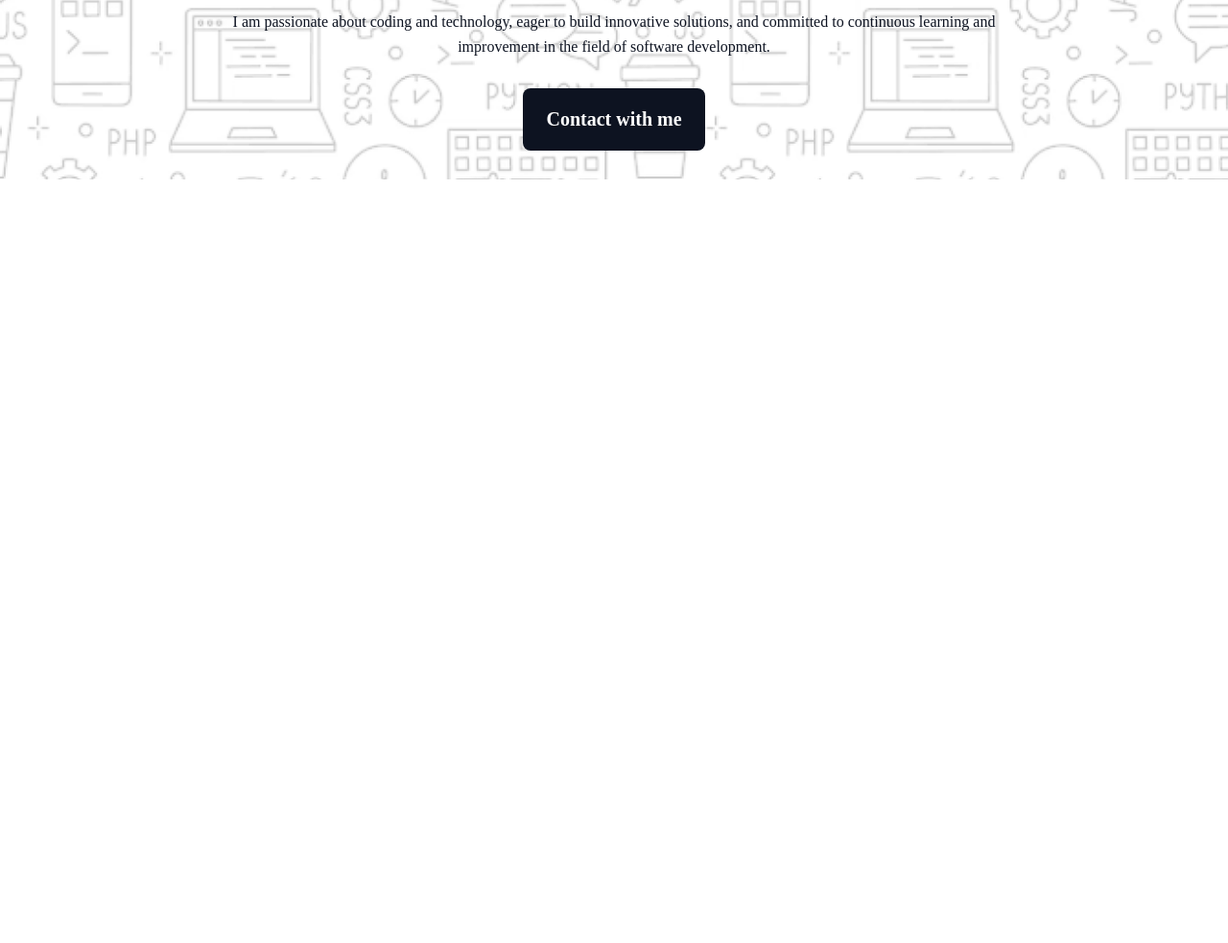
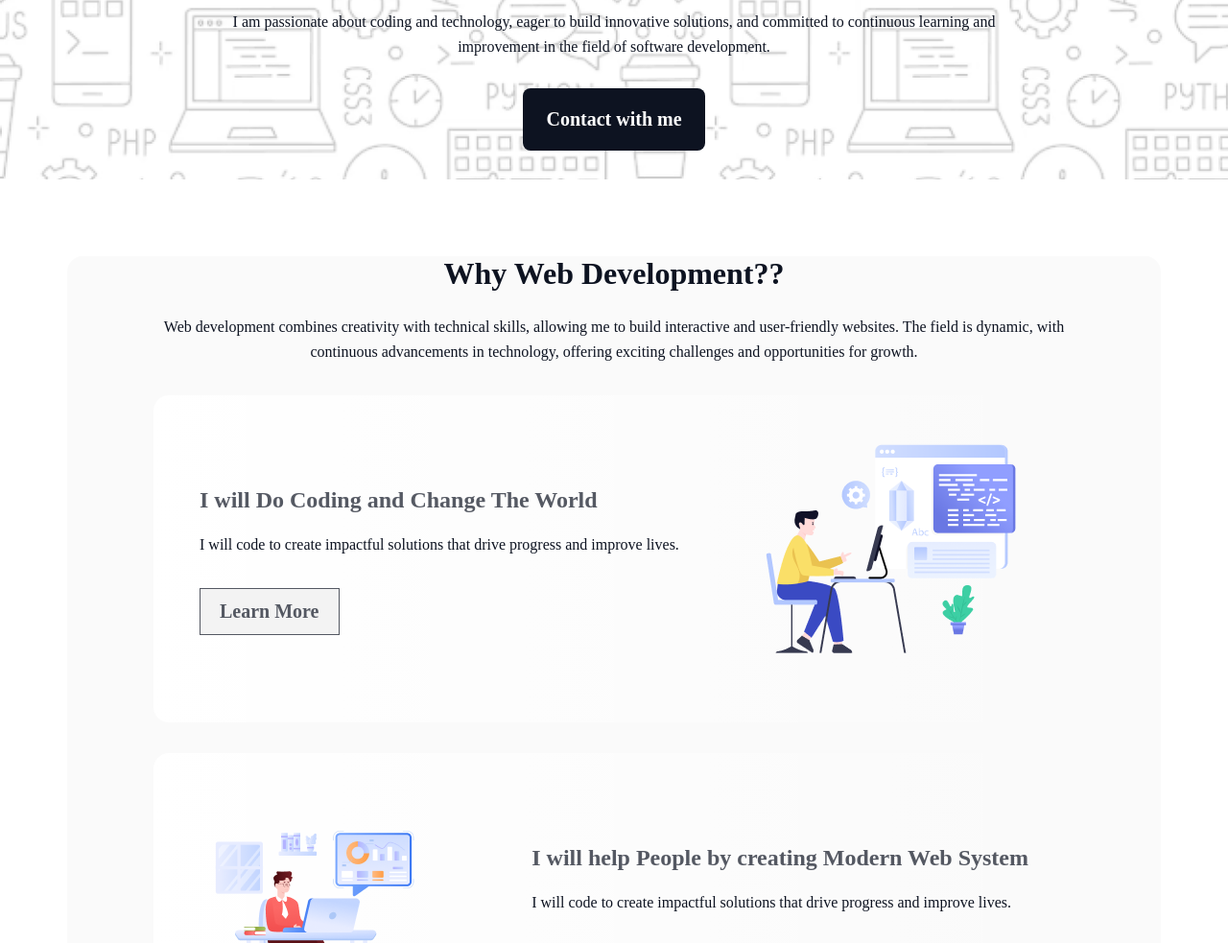
Before and after one commit to shohrab11/B10A1-Challenge-Begins, a plain HTML site: page index.html in a window 1280 px wide. Shown: the part 604-1587 px from the top of the page at 96% size. Before the commit the page ends 800 px from the top, so only its background shows below. Drawn offline with Linux system fonts and the light colour scheme; a web font is replaced by a local one.

Commit message:
Wev development section is completed

```diff
--- a/index.html
+++ b/index.html
@@ -18,14 +18,53 @@
             <button class="nav-btn">Download Resume</button>
         </nav>
         <!-- navbar end here   -->
-         <!-- Hero section start here   -->
+        <!-- Hero section start here   -->
          <section class="hero-section">
             <img src="images/Group.png" alt="">
             <h1 class="hero-title">"In the near future, I hope to become a Developer."</h1>
             <p class="hero-description">I am passionate about coding and technology, eager to build innovative solutions, and committed to continuous learning and improvement in the field of software development.</p>
             <button class="hero-btn">Contact with me</button>
          </section>
-          <!-- Hero section end here   -->
+        <!-- Hero section end here   -->
+
+        <!-- Web Development section start here   -->
+           <section class="web-development">
+            <div class="web-development-content">
+                <h2 class="section-title">Why Web Development??</h2>
+                <p class="section-description">Web development combines creativity with technical skills, allowing me to build interactive and user-friendly websites. The field is dynamic, with continuous advancements in technology, offering exciting challenges and opportunities for growth.</p>
+                <div class="section-content-one">
+                    <div class="section-text">
+                        <h3 class="section-subtitle">I will Do Coding and Change The World</h3>
+                        <p class="section-webdevelopment-description">I will code to create impactful solutions that drive progress and improve lives.</p>
+                        <button class="btn-more">Learn More</button>
+                    </div>
+                    <div class="section-image">
+                        <img src="images/group1.png" alt="">
+                    </div>
+                </div>
+                <div class="section-content-two">
+                    <div class="section-image">
+                        <img src="images/group3.png" alt="">
+                    </div>
+                    <div class="section-text">
+                        <h3 class="section-subtitle">I will help People by creating Modern Web System</h3>
+                        <p class="section-webdevelopment-description">I will code to create impactful solutions that drive progress and improve lives.</p>
+                        <button class="btn-more">Learn More</button>
+                    </div>
+                </div>
+                <div class="section-content-three">
+                    <div class="section-text">
+                        <h3 class="section-subtitle">I will Do Coding and Change The World</h3>
+                        <p class="section-webdevelopment-description">I will code to create impactful solutions that drive progress and improve lives.</p>
+                        <button class="btn-more">Learn More</button>
+                    </div>
+                    <div class="section-image">
+                        <img src="images/group3.png" alt="">
+                    </div>
+                </div>
+            </div>
+           </section>
+        <!-- Web Development section end here   -->
     </header>
     <main></main>
     <footer></footer>
--- a/style/styles.css
+++ b/style/styles.css
@@ -6,6 +6,62 @@
 
 body {
     font-family: "Azeret Mono", monospace;
+}
+
+/* shared style  */
+.section-title {
+    color: #0D1321;
+    text-align: center;
+    font-family: "Azeret Mono";
+    font-size: 32px;
+    font-style: normal;
+    font-weight: 800;
+    line-height: normal;
+}
+
+.section-description {
+    color: #0D1321;
+    text-align: center;
+    font-family: "Azeret Mono";
+    font-size: 16px;
+    font-style: normal;
+    font-weight: 400;
+    line-height: 26px;
+    margin-top: 24px;
+}
+
+.section-webdevelopment-description {
+    color: #0D1321;
+    font-family: "Azeret Mono";
+    font-size: 16px;
+    font-style: normal;
+    font-weight: 400;
+    line-height: 26px;
+    margin-top: 16px;
+}
+
+.section-subtitle {
+    color: rgba(13, 19, 33, 0.70);
+    font-family: "Azeret Mono";
+    font-size: 24px;
+    font-style: normal;
+    font-weight: 700;
+    line-height: 36px;
+}
+
+.btn-more {
+    padding: 12px 20px;
+    border: 1px solid #0D1321;
+    opacity: 0.7;
+    color: #0D1321;
+    text-align: center;
+    font-family: "Azeret Mono";
+    font-size: 20px;
+    font-style: normal;
+    font-weight: 600;
+    line-height: normal;
+    margin-top: 32px;
+    cursor: pointer;
 }
 
 /* navbar start here  */
@@ -98,3 +154,34 @@ nav {
 }
 
 /* Hero section end here  */
+
+/* Web development section start here  */
+.web-development {
+    width: 1140px;
+    margin: 0 auto;
+    margin-top: 70px;
+    border-radius: 16px;
+    background-color: rgba(13, 19, 33, 0.02);
+}
+
+.web-development-content {
+    margin: 80px 90px;
+
+}
+
+.section-content-one,
+.section-content-two,
+.section-content-three {
+    margin-top:32px;
+    padding: 48px;
+    display: flex;
+    justify-content: space-between;
+    align-items: center;
+    gap: 50px;
+    border-radius: 16px;
+    background-image: linear-gradient(90deg, #FFF 0%, rgba(255, 255, 255, 0.00) 100%);
+}
+
+
+
+/* Web development section end here  */
```
Also changed, not shown: images/group1.png (renamed from images/Layer_1.png).
